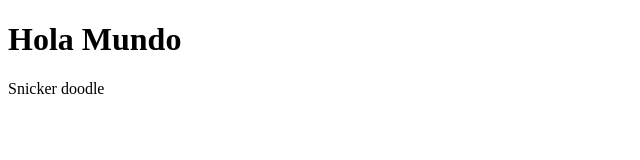
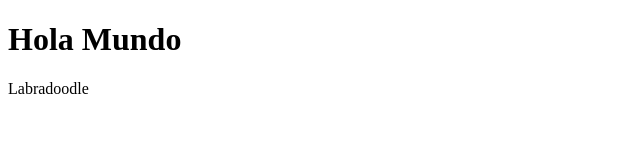
Before and after one commit to jpalmeros/Gitty-the-first, a plain HTML site: page index.html in a window 1280 px wide. Shown: the full height of the page, 0-640 px from the left. Drawn offline with Linux system fonts and the light colour scheme.

Commit message:
Tercer commit

```diff
--- a/index.html
+++ b/index.html
@@ -8,6 +8,6 @@
 </head>
 <body>
     <h1>Hola Mundo</h1>
-    <p>Snicker doodle</p>
+    <p>Labradoodle</p>
 </body>
 </html>
```
